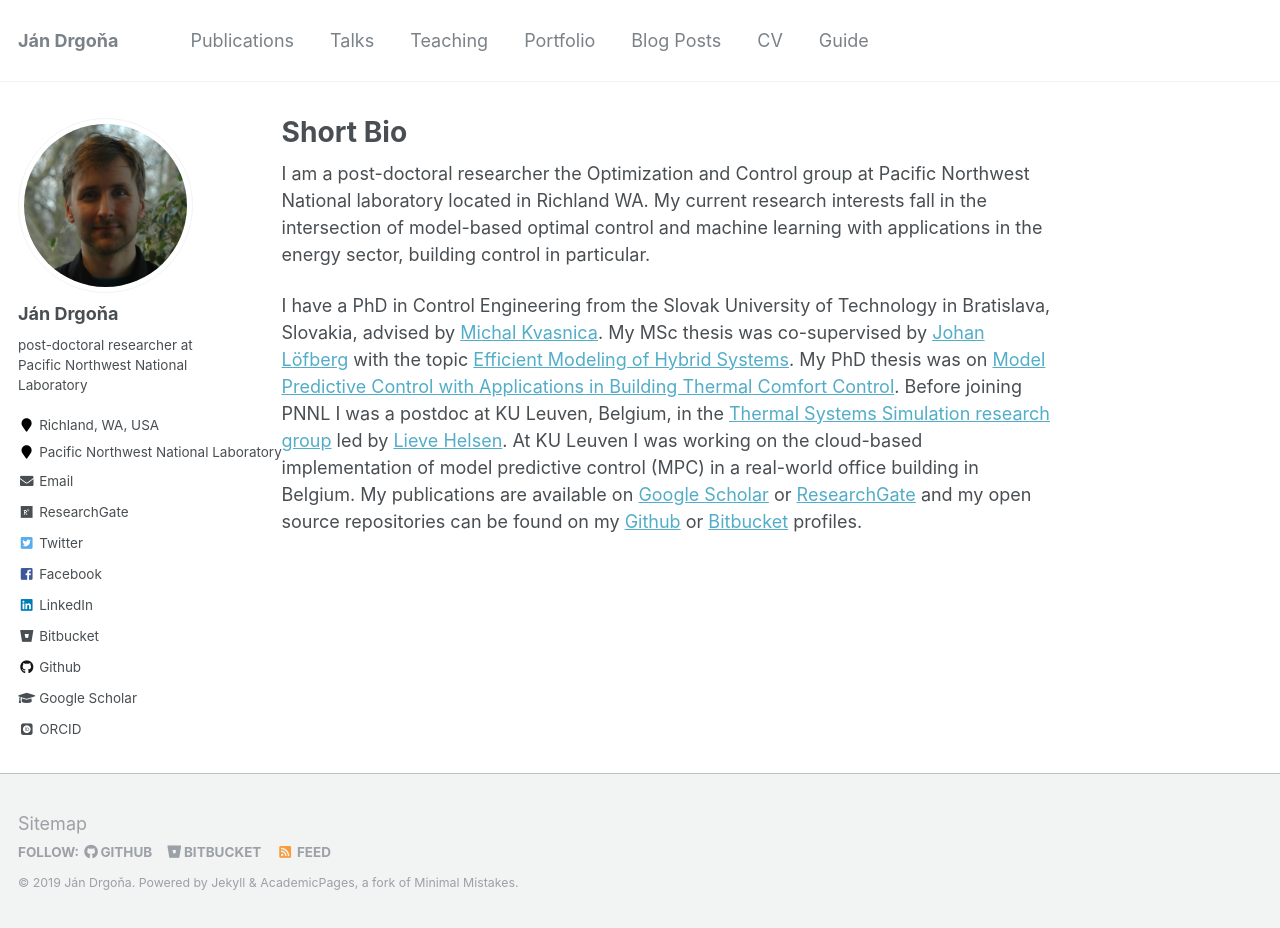
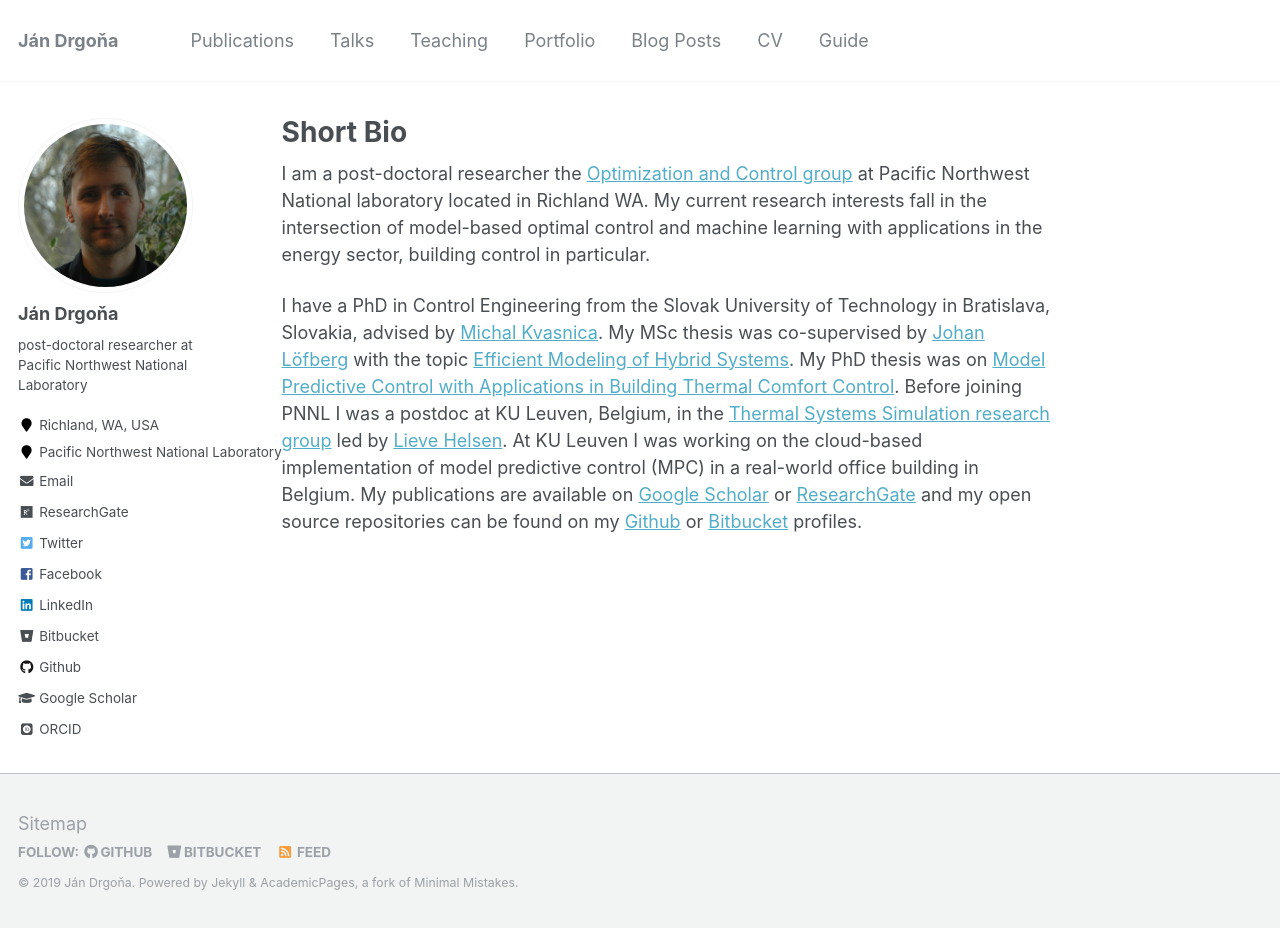
Before and after one commit to drgona/drgona.github.io.old, a Jekyll site: the page built from _pages/about.md, in a window 1280 px wide and 928 px high. Built offline with Jekyll 4.4.1, drawn with Linux system fonts in a browser that asks for light colours; some web fonts are replaced.

Commit message:
first page updates

```diff
--- a/_config.yml
+++ b/_config.yml
@@ -81,7 +81,7 @@ analytics:
 # Site Author
 author:
   name             : "Ján Drgoňa"
-  avatar           : "Jan_Drgona_profile.png"
+  avatar           : "profile.png"
   bio              : "post-doctoral researcher at Pacific Northwest National Laboratory"
   location         : "Richland, WA, USA"
   employer         : "Pacific Northwest National Laboratory"
--- a/_pages/about.md
+++ b/_pages/about.md
@@ -8,7 +8,7 @@ redirect_from:
   - /about.html
 ---
 
-I am a post-doctoral researcher the Optimization and Control group at Pacific Northwest National laboratory located in Richland WA.
+I am a post-doctoral researcher the [Optimization and Control group](https://eib.pnnl.gov/optimizationcontrol/default.asp) at Pacific Northwest National laboratory located in Richland WA.
 My current research interests fall in the intersection of model-based optimal control and machine learning with applications in the energy sector, building control in particular.
 
 I have a PhD in Control Engineering from the Slovak University of Technology in Bratislava, Slovakia, advised by [Michal Kvasnica](https://www.uiam.sk/~kvasnica/). My MSc thesis was co-supervised by [Johan Löfberg](http://users.isy.liu.se/en/rt/johanl/) with the topic [Efficient Modeling of Hybrid Systems](https://www.uiam.sk/assets/fileAccess.php?id=1305&type=1).
```
Also changed, not shown: images/Jan_Drgona_profile.png (deleted), images/profile.png.
